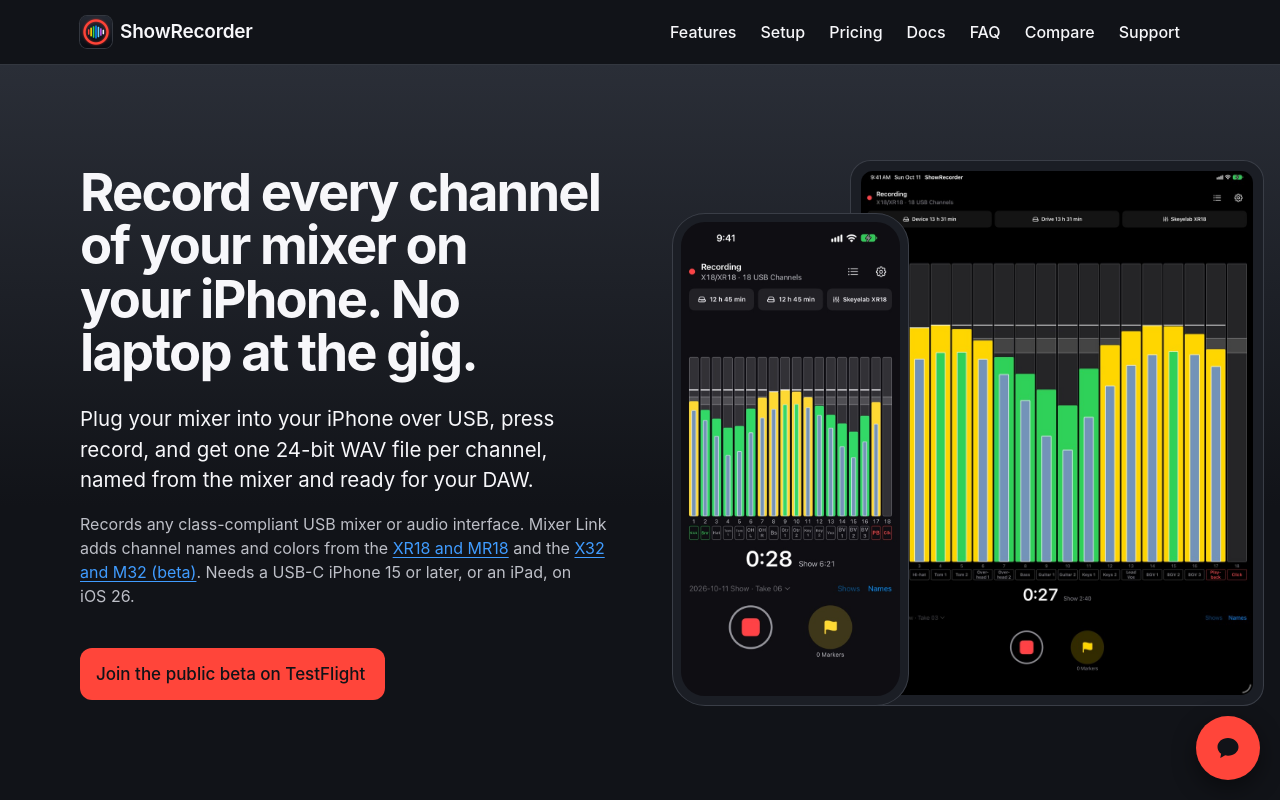
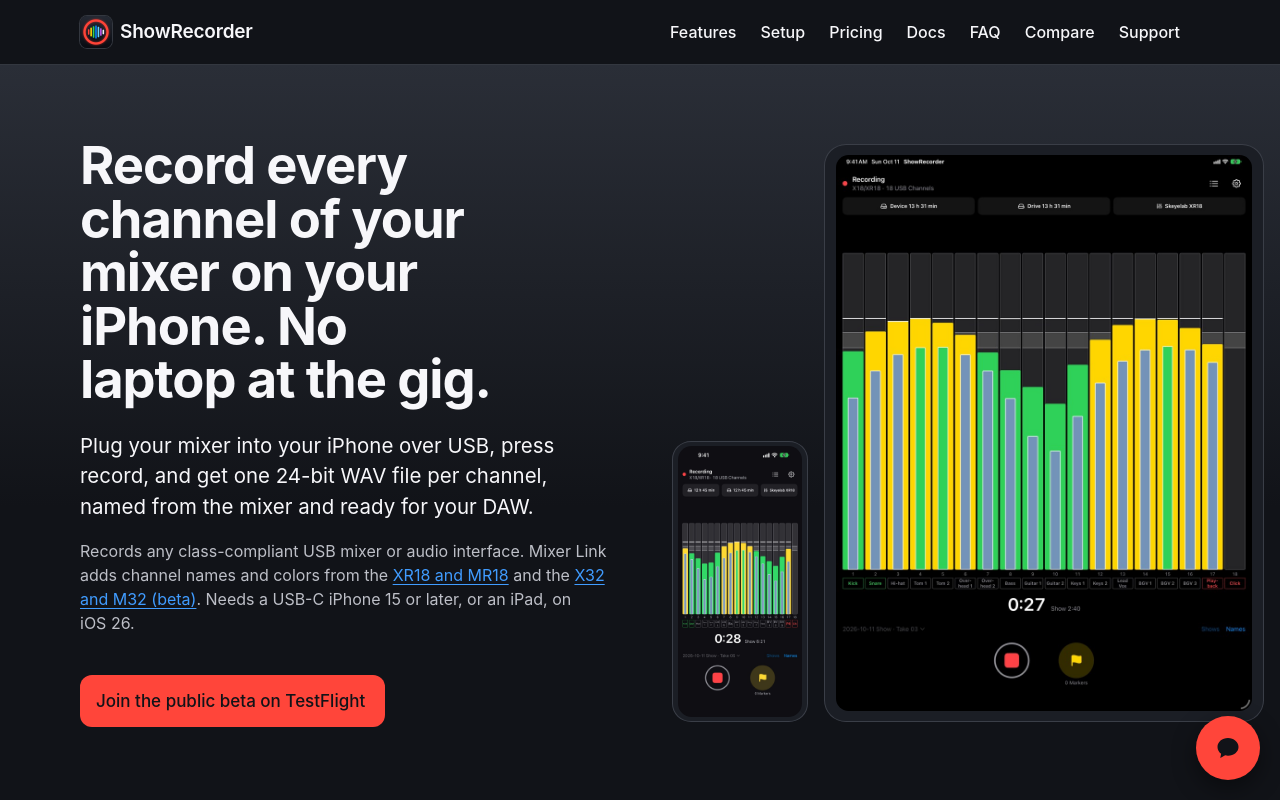
Before and after one commit to ericdahl-dev/ShowRecorder, a Next.js app in the folder website/: page / in a window 1280 px wide. Shown: the top 800 px of the page. Built offline with nearby package versions, Linux system fonts and the light colour scheme.

Commit message:
Home redesign: hero review fixes
Assisted-by: Claude Code:claude-opus-5-5

```diff
--- a/website/app/home.css
+++ b/website/app/home.css
@@ -2,6 +2,7 @@
  * paper: #111318 (kept) · accent: #ff453a (kept) · display: system (kept) · body: system (kept) · hero: stage · nav: kept · footer: kept · signature: the live Record screen, 18 meters mid-Take
  * axes: dark/grotesk-heavy/chromatic-red · posture: restrained · contrast: pass · fold: pass · v2.0.0 */
 /* Hallmark · pre-emit critique: P4 H5 E4 S5 R4 V4 · weakest: P, the copy and section order are pinned; the argument is carried by scale, the record red and the captures */
+/* Hallmark · hero-review: fix · 5 findings · 3 resolved (composition, meters uncovered, tracking) · 2 unresolved: the phone's first screen holds the pinned hero text, the red chat button is shared site chrome */
 /* Hallmark · dismissed 40 · the record step's 3 is 24px bold, large text, at 3.41:1 over the 3:1 large-text line, the same pair as the TestFlight button */
 /* Hallmark · answered F19 · the shared header and footer carry 500 and 600 on every page; the home page's own type is 400 and 700 */
 
@@ -85,8 +86,8 @@
 .home .hero h1 {
   font-size: var(--text-display-s);
   line-height: 1.02;
-  letter-spacing: -0.035em;
-  max-width: 15ch;
+  letter-spacing: -0.02em;
+  max-width: 17ch;
   min-width: 0;
 }
 
@@ -111,8 +112,20 @@
     max-width: none;
   }
 
+  /* The iPad's 18 meters lead, uncovered; the iPhone stands at its foot, beside it rather than over it. */
+  .home .devices {
+    column-gap: var(--space-md);
+    align-items: end;
+  }
+
+  .home .devices .device--ipad {
+    grid-column: 6 / 21;
+    align-self: center;
+  }
+
   .home .devices .device--phone {
-    grid-column: 1 / 9;
+    grid-column: 1 / 6;
+    align-self: end;
     margin-top: 0;
   }
 }
```
